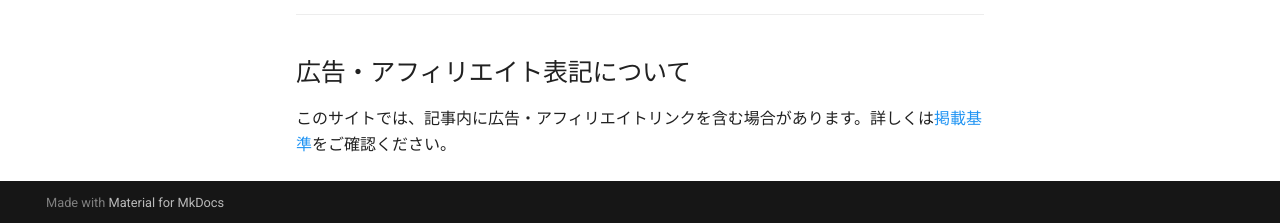
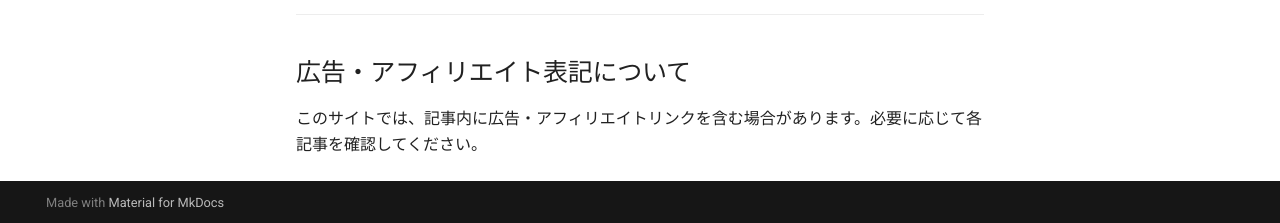
Before and after one commit to snoeru373/kirokuwonokosite, an MkDocs documentation site: the page built from docs/index.md, in a window 1280 px wide and 900 px high, scrolled down 2749 px. Shown: the part 674-897 px from the top of the window. Built offline with MkDocs 1.6.1 and Material for MkDocs 9.7.7, drawn with Linux system fonts in a browser that asks for light colours; comment, search, counter and statistics services are not loaded.

Commit message:
fix: remove broken links and stale content for MkDocs reorg

```diff
--- a/docs/index.md
+++ b/docs/index.md
@@ -38,7 +38,7 @@ AIに聞きながら作業を進めると、その場では前に進めます。
 ### AI環境構築の体験記事
 
 * [UbuntuでローカルAI環境を作ってみた](./blog/article-01-50-kara-ubuntu.md)
-* [OllamaとOpen WebUIでできること・できないこと](./local-ai/ollama-openwebui.md)
+* [OllamaとOpen WebUIでできること・できないこと](./blog/article-02-ollama-open-webui.md)
 * [ローカルAI vs クラウドAI比較](./blog/article-07-local-cloud-comparison.md)
 
 UbuntuやローカルAIを使い始めたときの体験、つまずき、確認ポイントをまとめています。
@@ -129,4 +129,4 @@ AIは便利ですが、最終的に確認し、判断し、公開する責任は
 
 ## 広告・アフィリエイト表記について
 
-このサイトでは、記事内に広告・アフィリエイトリンクを含む場合があります。詳しくは[掲載基準](./disclosure.md)をご確認ください。
+このサイトでは、記事内に広告・アフィリエイトリンクを含む場合があります。必要に応じて各記事を確認してください。
```
